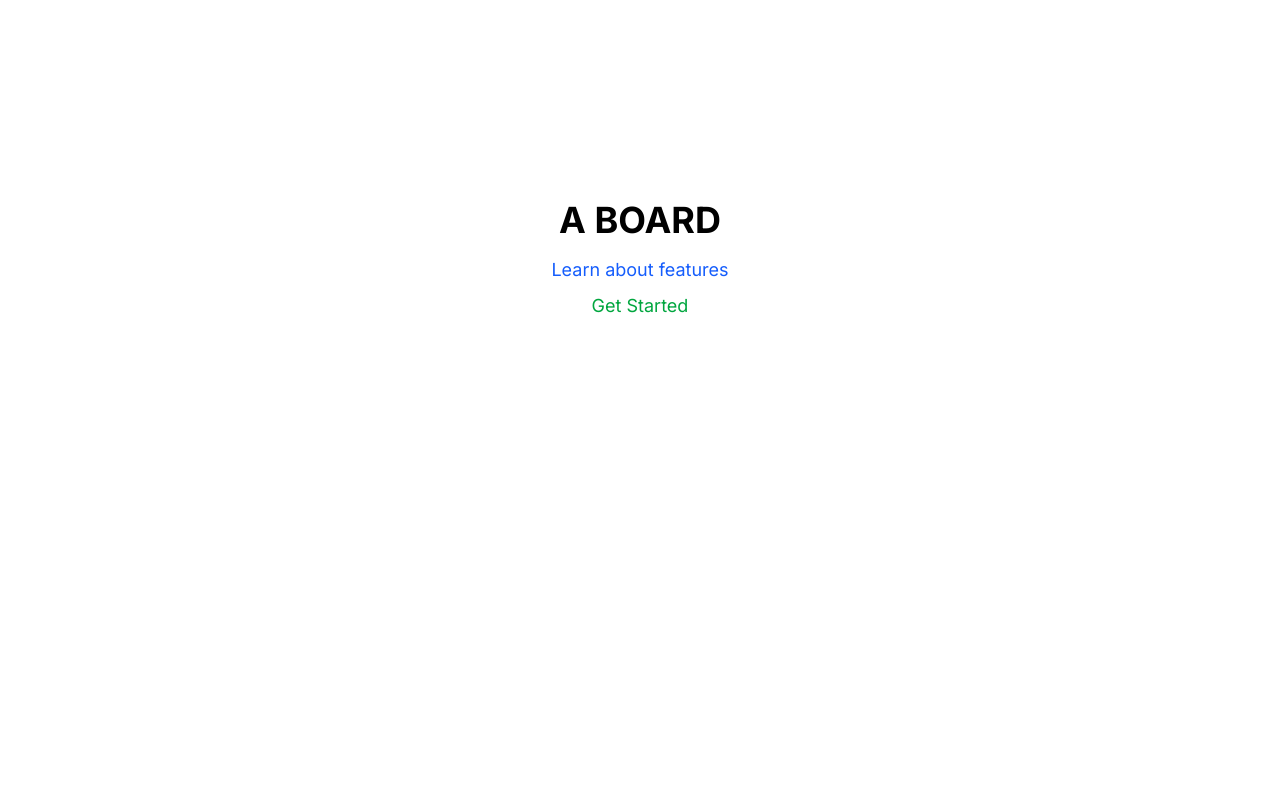
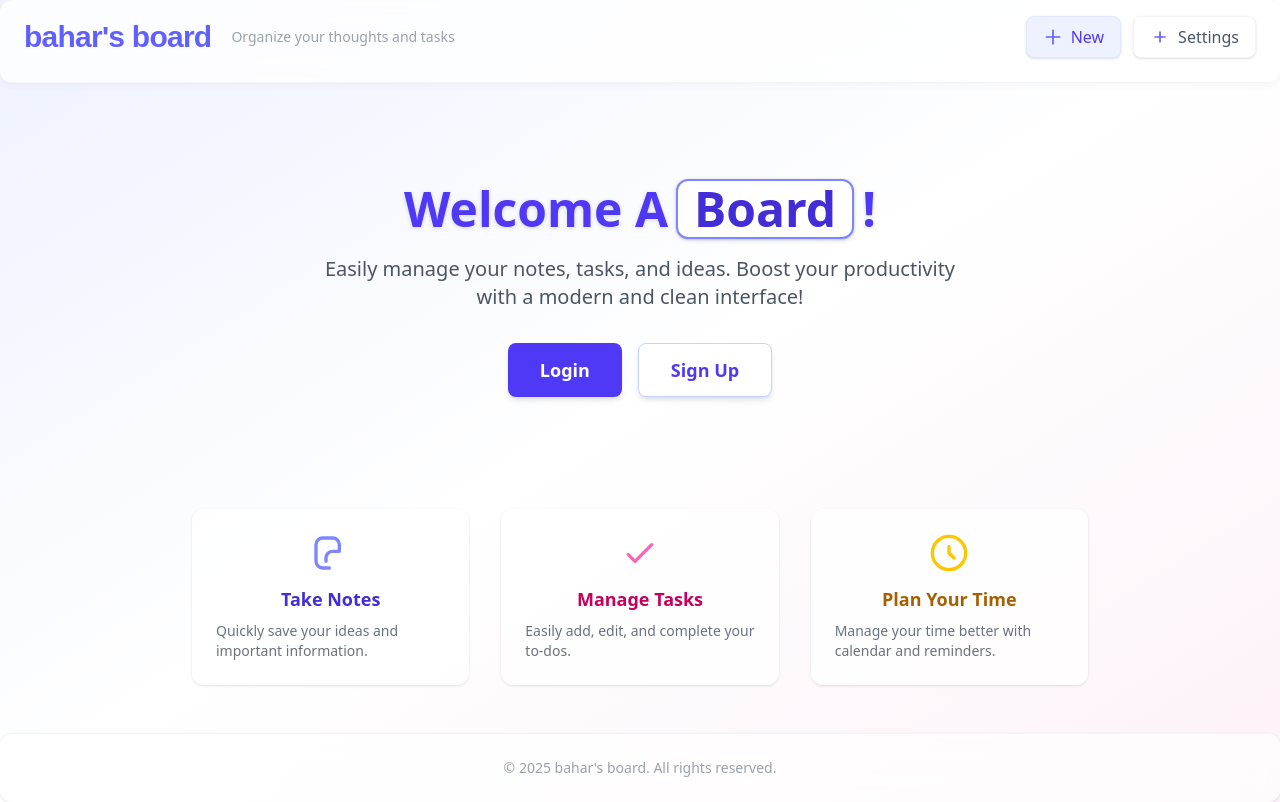
Before and after one commit to nbaharz/Task-Notification-Note-Manager-Website-Frontend, a Next.js app: page /Home in a window 1280 px wide. Shown: the top 802 px of the page. Built offline with nearby package versions, Linux system fonts and the light colour scheme.

Commit message:
Add Login process and UI components as footer and navbar

```diff
--- a/app/Board/page.tsx
+++ b/app/Board/page.tsx
@@ -1,13 +1,13 @@
 'use client';
 
 import { useState } from 'react';
-import BoardHeader from './BoardHeader';
 import BoardTabs from './BoardTabs';
 import BoardContent from './BoardContext';
 import Modals from './Modals';
 import { useNotes } from '@/hooks/useNotes';
 import { Note } from '@/types/types';
-
+import Navbar from '../../ui/Navbar';
+import Footer from '../../ui/Footer';
 export default function NoteBoard() {
   const [activeTab, setActiveTab] = useState('notes');
   const [showViewModal, setShowViewModal] = useState(false);
@@ -29,8 +29,9 @@ export default function NoteBoard() {
   };
 
   return (
-    <div className="min-h-screen p-4 md:p-6 bg-[#FDF6E3] text-gray-800 font-sans">
-      <BoardHeader />
+    <div className="min-h-screen flex flex-col bg-[#FDF6E3] text-gray-800 font-sans">
+      <Navbar />
+      <main className="flex-1">
         <BoardTabs activeTab={activeTab} setActiveTab={setActiveTab} />
         <BoardContent
           activeTab={activeTab}
@@ -52,6 +53,8 @@ export default function NoteBoard() {
           togglePin={togglePin}
           deleteNote={deleteNote}
         />
+      </main>
+      <Footer/>
     </div>
   );
 }
--- a/app/Home/page.tsx
+++ b/app/Home/page.tsx
@@ -1,37 +1,85 @@
 'use client';
 
-import { useState } from "react";
-import SignUpModal from "@/ui/SignUpModal";
+import React, { useState } from 'react';
+import { useRouter } from 'next/navigation';
+import Navbar from '@/ui/Navbar';
+import Footer from '@/ui/Footer';
+import LoginModal from '@/ui/LoginModal';
+import SignUpModal from '@/ui/SignUpModal';
 
-
-export default function Home() {
-  const [modalType, setModalType] = useState<null | 'signup' | 'login'>(null);
-
-  const closeModal = () => setModalType(null);
+export default function HomePage() {
+  const [isLoginOpen, setIsLoginOpen] = useState(false);
+  const [isSignUpOpen, setIsSignUpOpen] = useState(false);
+  const router = useRouter();
 
   return (
-    <div>
-      <div className="flex flex-col items-center pt-50">
-        <h1 className="text-4xl font-bold">A BOARD</h1>
-
-        <a href="#features" className="mt-4 text-blue-600 hover:underline text-lg">
-          Learn about features
-        </a>
-
-        <button
-          onClick={() => setModalType('signup')}
-          className="mt-2 text-green-600 hover:underline text-lg"
-        >
-          Get Started
-        </button>
-      </div>
-
-      <div id="features" className="mt-300 flex justify-center">
-        <h2 className="text-3xl font-semibold">Features</h2>
-      </div>
-
-      <SignUpModal isOpen={modalType === 'signup'} onClose={closeModal} />
-
+    <div className="min-h-screen flex flex-col bg-gradient-to-br from-indigo-50 via-white to-pink-50 text-gray-800 font-sans">
+      <Navbar />
+      <main className="flex-1 flex flex-col items-center justify-center px-4">
+        <section className="max-w-2xl w-full text-center py-16">
+            <h1 className="text-4xl md:text-5xl font-extrabold text-indigo-600 mb-4 drop-shadow-sm flex items-center justify-center gap-2">
+            Welcome A
+            <span className="inline-block bg-white border-2 border-indigo-400 rounded-xl px-4 py-1 shadow font-black text-indigo-700">
+              Board
+            </span>
+            !
+            </h1>
+          <p className="text-lg md:text-xl text-gray-600 mb-8">
+            Easily manage your notes, tasks, and ideas. Boost your productivity with a modern and clean interface!
+          </p>
+          <div className="flex flex-col sm:flex-row gap-4 justify-center">
+            <button
+              onClick={() => setIsLoginOpen(true)}
+              className="px-8 py-3 rounded-lg bg-indigo-600 text-white font-semibold shadow-md hover:bg-indigo-700 transition text-lg"
+            >
+              Login
+            </button>
+            <button
+              onClick={() => setIsSignUpOpen(true)}
+              className="px-8 py-3 rounded-lg bg-white border border-indigo-200 text-indigo-600 font-semibold shadow-md hover:bg-indigo-50 transition text-lg"
+            >
+              Sign Up
+            </button>
+          </div>
+        </section>
+        <section className="w-full max-w-4xl mt-12 grid grid-cols-1 md:grid-cols-3 gap-8">
+          <div className="bg-white/80 rounded-xl shadow p-6 flex flex-col items-center">
+            <svg className="w-10 h-10 text-indigo-400 mb-3" fill="none" stroke="currentColor" strokeWidth={2} viewBox="0 0 24 24">
+              <path strokeLinecap="round" strokeLinejoin="round" d="M9 17v-2a4 4 0 014-4h4m0 0V7a4 4 0 00-4-4H7a4 4 0 00-4 4v10a4 4 0 004 4h4" />
+            </svg>
+            <h3 className="font-bold text-lg mb-2 text-indigo-700">Take Notes</h3>
+            <p className="text-gray-500 text-sm">Quickly save your ideas and important information.</p>
+          </div>
+          <div className="bg-white/80 rounded-xl shadow p-6 flex flex-col items-center">
+            <svg className="w-10 h-10 text-pink-400 mb-3" fill="none" stroke="currentColor" strokeWidth={2} viewBox="0 0 24 24">
+              <path strokeLinecap="round" strokeLinejoin="round" d="M5 13l4 4L19 7" />
+            </svg>
+            <h3 className="font-bold text-lg mb-2 text-pink-700">Manage Tasks</h3>
+            <p className="text-gray-500 text-sm">Easily add, edit, and complete your to-dos.</p>
+          </div>
+          <div className="bg-white/80 rounded-xl shadow p-6 flex flex-col items-center">
+            <svg className="w-10 h-10 text-yellow-400 mb-3" fill="none" stroke="currentColor" strokeWidth={2} viewBox="0 0 24 24">
+              <path strokeLinecap="round" strokeLinejoin="round" d="M12 8v4l3 3" />
+              <circle cx="12" cy="12" r="10" />
+            </svg>
+            <h3 className="font-bold text-lg mb-2 text-yellow-700">Plan Your Time</h3>
+            <p className="text-gray-500 text-sm">Manage your time better with calendar and reminders.</p>
+          </div>
+        </section>
+      </main>
+      <Footer />
+      <SignUpModal
+        isOpen={isSignUpOpen}
+        onClose={() => setIsSignUpOpen(false)}
+      />
+      <LoginModal
+        isOpen={isLoginOpen}
+        onClose={() => setIsLoginOpen(false)}
+        onSuccess={() => {
+          // Redirect to /Board after successful login
+          router.push('/Board');
+        }}
+      />
     </div>
   );
 }
--- a/app/layout.tsx
+++ b/app/layout.tsx
@@ -1,7 +1,7 @@
 import './globals.css'
 import { Inter } from 'next/font/google'
 import { ThemeProvider } from './context/ThemeContext'
-import { useEffect } from 'react'
+
 
 const inter = Inter({ subsets: ['latin'] })
 
--- /dev/null
+++ b/ui/Footer.tsx
@@ -0,0 +1,11 @@
+'use client';
+
+export default function Footer() {
+  return (
+    <footer className="mt-12 py-6 text-center text-gray-400 text-sm border-t border-gray-100 bg-white/70 backdrop-blur-md rounded-xl shadow-sm">
+      <span>
+        © {new Date().getFullYear()} bahar's board. All rights reserved.
+      </span>
+    </footer>
+  );
+}
--- /dev/null
+++ b/ui/LoginModal.tsx
@@ -0,0 +1,74 @@
+'use client';
+import React, { useState } from 'react';
+import { login } from '@/app/api/UserApi/Login';
+
+interface LoginModalProps {
+  isOpen: boolean;
+  onClose: () => void;
+  onSuccess?: (user: any) => void;
+}
+
+export default function LoginModal({ isOpen, onClose, onSuccess }: LoginModalProps) {
+  const [email, setEmail] = useState('');
+  const [password, setPassword] = useState('');
+  const [loading, setLoading] = useState(false);
+  const [error, setError] = useState('');
+
+  if (!isOpen) return null;
+
+  const handleSubmit = async (e: React.FormEvent) => {
+    e.preventDefault();
+    console.log('Giden:', { email, password });
+    setLoading(true);
+    setError('');
+    try {
+      const data = await login({ email, password });
+      onSuccess?.(data);
+      onClose();
+    } catch (err: any) {
+      setError(err.message || 'Bir hata oluştu.' || err.status);
+    } finally {
+      setLoading(false);
+    }
+  };
+
+  return (
+    <div className="fixed inset-0 z-50 flex items-center justify-center bg-black/40">
+      <div className="bg-white rounded-lg shadow-lg p-6 w-full max-w-sm">
+        <h2 className="text-lg font-semibold mb-4">Login</h2>
+        <form onSubmit={handleSubmit} className="space-y-4">
+          <input
+            type="email"
+            placeholder="E-posta"
+            value={email}
+            onChange={e => setEmail(e.target.value)}
+            className="w-full border p-2 rounded"
+            required
+          />
+          <input
+            type="password"
+            placeholder="Şifre"
+            value={password}
+            onChange={e => setPassword(e.target.value)}
+            className="w-full border p-2 rounded"
+            required
+          />
+          {error && <div className="text-red-500 text-sm">{error}</div>}
+          <button
+            type="submit"
+            className="w-full bg-indigo-600 text-white py-2 rounded hover:bg-indigo-700 transition"
+            disabled={loading}
+          >
+            {loading ? 'Logging in...' : 'Login'}
+          </button>
+        </form>
+        <button
+          onClick={onClose}
+          className="mt-4 text-gray-500 hover:underline text-sm w-full"
+        >
+          Close
+        </button>
+      </div>
+    </div>
+  );
+}
--- /dev/null
+++ b/ui/Navbar.tsx
@@ -0,0 +1,54 @@
+'use client';
+import { useState, useEffect } from 'react';
+
+export default function Navbar() {
+  const [scrolled, setScrolled] = useState(false);
+
+  useEffect(() => {
+    const onScroll = () => setScrolled(window.scrollY > 10);
+    window.addEventListener('scroll', onScroll);
+    return () => window.removeEventListener('scroll', onScroll);
+  }, []);
+
+  return (
+    <nav
+      className={`sticky top-0 z-30 flex justify-between items-center mb-8 pb-6 border-b border-gray-100
+        rounded-xl shadow-sm px-6 py-4 transition-all
+        ${scrolled ? 'bg-white/60 backdrop-blur-lg' : 'bg-white/80 backdrop-blur-md'}
+      `}
+      style={{
+        boxShadow: scrolled
+          ? '0 4px 24px 0 rgba(0,0,0,0.07)'
+          : '0 2px 8px 0 rgba(0,0,0,0.04)',
+        backdropFilter: 'blur(12px)',
+      }}
+    >
+      <div className="flex items-center gap-3">
+        <span className="text-2xl md:text-3xl font-extrabold text-indigo-500 font-sans tracking-tight" style={{ fontFamily: "'Poppins', sans-serif" }}>
+          bahar's board
+        </span>
+        <span className="hidden md:inline text-gray-400 text-sm font-medium ml-2">
+          Organize your thoughts and tasks
+        </span>
+      </div>
+      <div className="flex items-center gap-3">
+        <button
+          className="flex items-center gap-2 px-4 py-2 rounded-lg bg-indigo-50 hover:bg-indigo-100 border border-indigo-100 text-indigo-600 transition-all shadow-sm hover:shadow-md font-medium"
+        >
+          <svg className="w-5 h-5 text-indigo-500" fill="none" stroke="currentColor" strokeWidth={2} viewBox="0 0 24 24">
+            <path strokeLinecap="round" strokeLinejoin="round" d="M12 4v16m8-8H4" />
+          </svg>
+          <span className="hidden sm:inline">New</span>
+        </button>
+        <button
+          className="flex items-center gap-2 px-4 py-2 rounded-lg bg-white hover:bg-gray-50 border border-gray-100 text-gray-600 transition-all shadow-sm hover:shadow-md"
+        >
+          <svg className="w-5 h-5 text-indigo-500" fill="none" stroke="currentColor" strokeWidth={2} viewBox="0 0 24 24">
+            <path strokeLinecap="round" strokeLinejoin="round" d="M12 6v6m0 0v6m0-6h6m-6 0H6" />
+          </svg>
+          <span className="hidden sm:inline">Settings</span>
+        </button>
+      </div>
+    </nav>
+  );
+}
```
Also changed, not shown: app/api/UserApi/Login.tsx (+18 -22 lines). Lines whose indentation alone changed are shown as unchanged.
